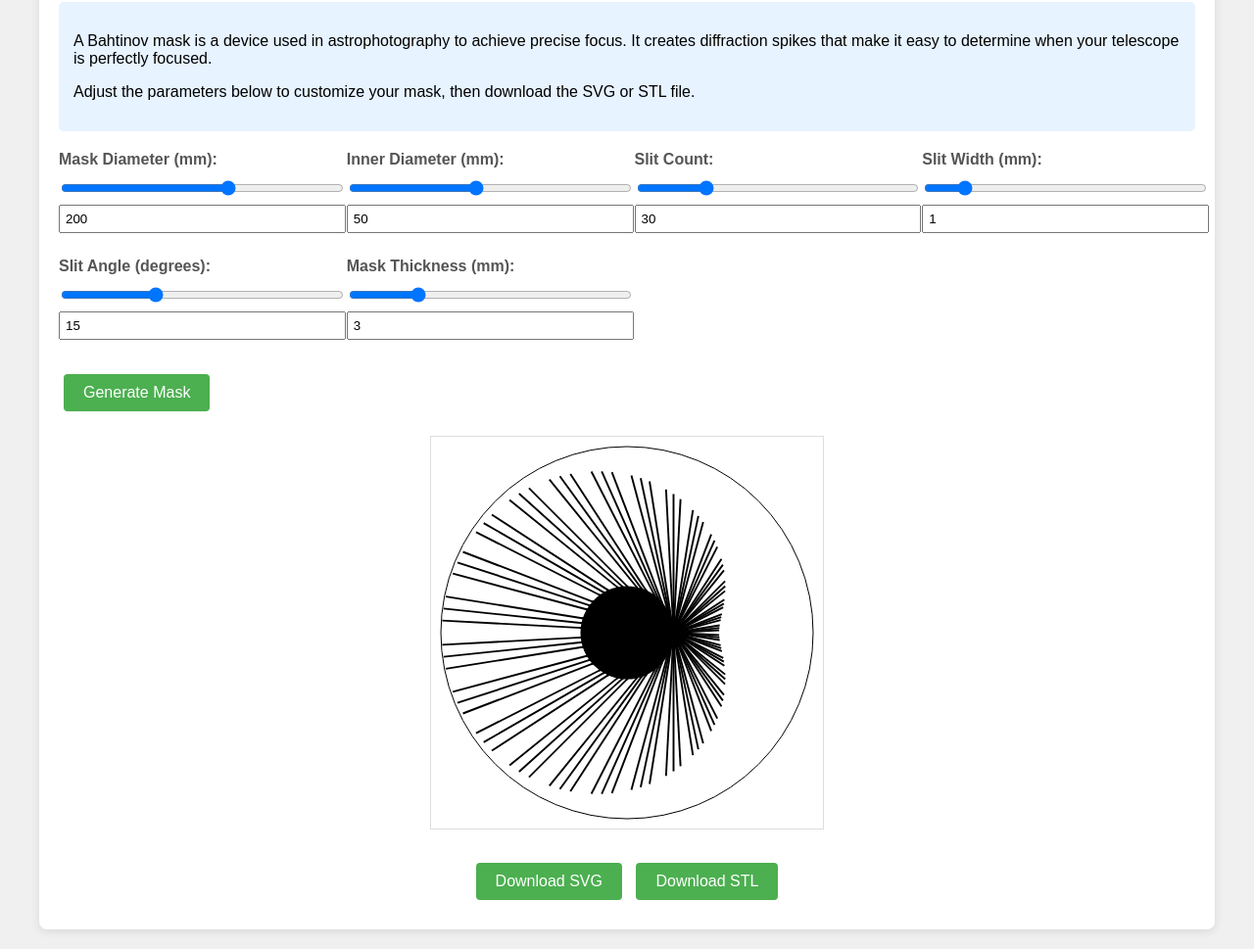
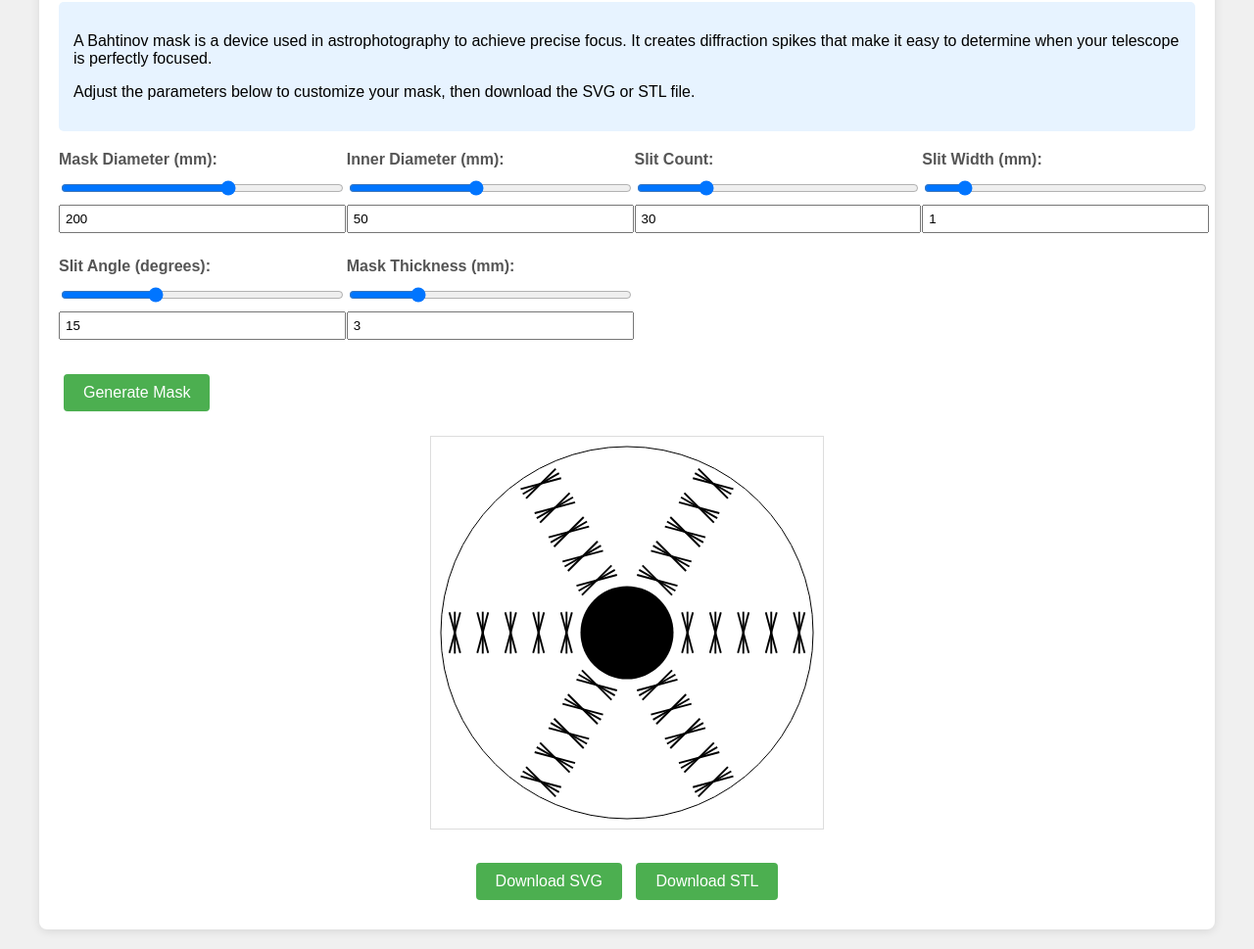
Before and after one commit to eklavvya/TestQwen1, a plain HTML site: page index.html in a window 1280 px wide. Shown: the part 118-1087 px from the top of the page at 98% size. Drawn offline with Linux system fonts and the light colour scheme.

Commit message:
update branch

```diff
--- a/index.html
+++ b/index.html
@@ -241,47 +241,62 @@
         }
 
         function drawSlits(svg, centerX, centerY, innerRadius, outerRadius, angleOffset, slitCount, slitWidth, scale) {
-            const angleStep = (Math.PI * 2) / slitCount;
-            const slitHalfWidth = (slitWidth / 2) * scale;
+            // In a real Bahtinov mask, we don't distribute slits evenly around the circle
+            // Instead, we have three sets of parallel lines at specific angles:
+            // 0°, +angle, and -angle (relative to some base orientation)
 
-            for (let i = 0; i < slitCount; i++) {
-                const angle = i * angleStep + (angleOffset * Math.PI / 180);
+            // Calculate the number of slits per radial line
+            const numRadialLines = 6; // Number of radial directions for slits
+            const slitsPerLine = Math.floor(slitCount / numRadialLines);
+            const angleStep = (Math.PI * 2) / numRadialLines;
 
-                // Calculate start and end points of the slit
-                const startX = centerX + Math.cos(angle) * innerRadius;
-                const startY = centerY + Math.sin(angle) * innerRadius;
-                const endX = centerX + Math.cos(angle) * outerRadius;
-                const endY = centerY + Math.sin(angle) * outerRadius;
+            for (let r = 0; r < numRadialLines; r++) {
+                // Calculate the base angle for this radial direction
+                const baseAngle = r * angleStep;
 
-                // Calculate perpendicular direction for slit width
-                const perpAngle = angle + Math.PI / 2;
-                const halfWidthX = Math.cos(perpAngle) * slitHalfWidth;
-                const halfWidthY = Math.sin(perpAngle) * slitHalfWidth;
+                // Draw parallel slits along this radial direction
+                for (let s = 0; s < slitsPerLine; s++) {
+                    // Distribute slits along the radial direction
+                    const positionRatio = (s + 0.5) / slitsPerLine;
 
-                // Create rectangular slit
-                const rect = document.createElementNS("http://www.w3.org/2000/svg", "rect");
+                    // Calculate two points along the radial line to define the slit direction
+                    const innerX = centerX + Math.cos(baseAngle) * innerRadius;
+                    const innerY = centerY + Math.sin(baseAngle) * innerRadius;
+                    const outerX = centerX + Math.cos(baseAngle) * outerRadius;
+                    const outerY = centerY + Math.sin(baseAngle) * outerRadius;
 
-                // Position the rectangle along the radial line
-                const midX = (startX + endX) / 2;
-                const midY = (startY + endY) / 2;
+                    // Find a point along the radial line where the slit will be centered
+                    const slitCenterX = innerX + (outerX - innerX) * positionRatio;
+                    const slitCenterY = innerY + (outerY - innerY) * positionRatio;
 
-                // Calculate the position of the rectangle center
-                const rectCenterX = midX;
-                const rectCenterY = midY;
+                    // Now draw the slit at the angle offset (the characteristic Bahtinov angle)
+                    const slit = document.createElementNS("http://www.w3.org/2000/svg", "line");
 
-                // Calculate width and height of the rectangle
-                const length = outerRadius - innerRadius;
-                const rectX = rectCenterX - slitHalfWidth - Math.cos(angle) * length/2;
-                const rectY = rectCenterY - slitHalfWidth - Math.sin(angle) * length/2;
+                    // Length of the slit (perpendicular to the radial direction)
+                    const slitLength = (outerRadius - innerRadius) * 0.3; // Make it a fraction of the available space
+                    const halfLength = slitLength / 2;
 
-                rect.setAttribute("x", rectX);
-                rect.setAttribute("y", rectY);
-                rect.setAttribute("width", slitHalfWidth * 2);
-                rect.setAttribute("height", length);
-                rect.setAttribute("fill", "black");
-                rect.setAttribute("transform", `rotate(${angle * 180 / Math.PI}, ${centerX}, ${centerY})`);
+                    // Calculate the slit direction (perpendicular to the radial direction, plus offset angle)
+                    const slitAngle = baseAngle + Math.PI/2 + (angleOffset * Math.PI / 180); // +90° to be perpendicular
 
-                svg.appendChild(rect);
+                    // Calculate endpoints of the slit
+                    const dx = Math.cos(slitAngle) * halfLength;
+                    const dy = Math.sin(slitAngle) * halfLength;
+
+                    const x1 = slitCenterX - dx;
+                    const y1 = slitCenterY - dy;
+                    const x2 = slitCenterX + dx;
+                    const y2 = slitCenterY + dy;
+
+                    slit.setAttribute("x1", x1);
+                    slit.setAttribute("y1", y1);
+                    slit.setAttribute("x2", x2);
+                    slit.setAttribute("y2", y2);
+                    slit.setAttribute("stroke", "black");
+                    slit.setAttribute("stroke-width", slitWidth * scale);
+
+                    svg.appendChild(slit);
+                }
             }
         }
 
```
Also changed, not shown: 1 other file.
